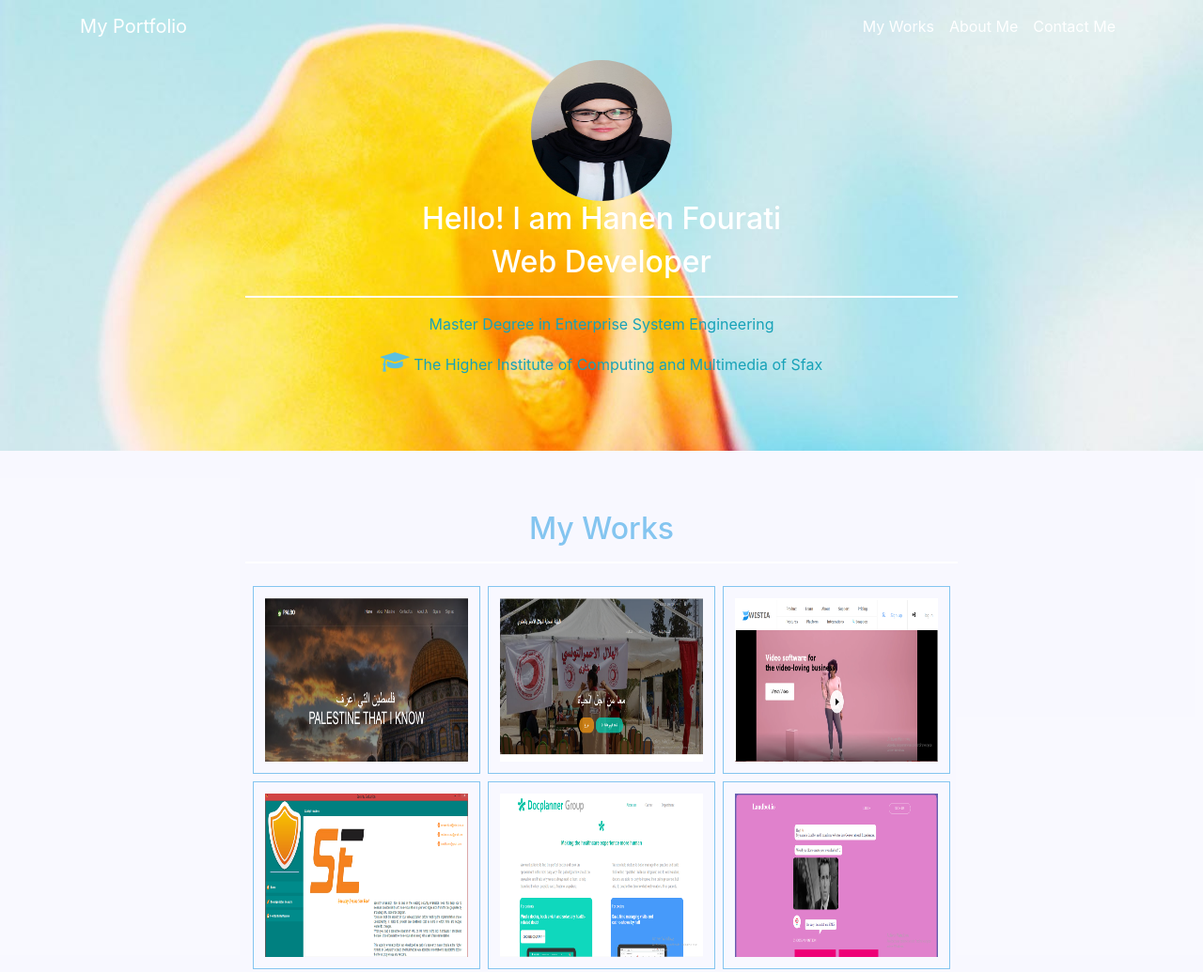
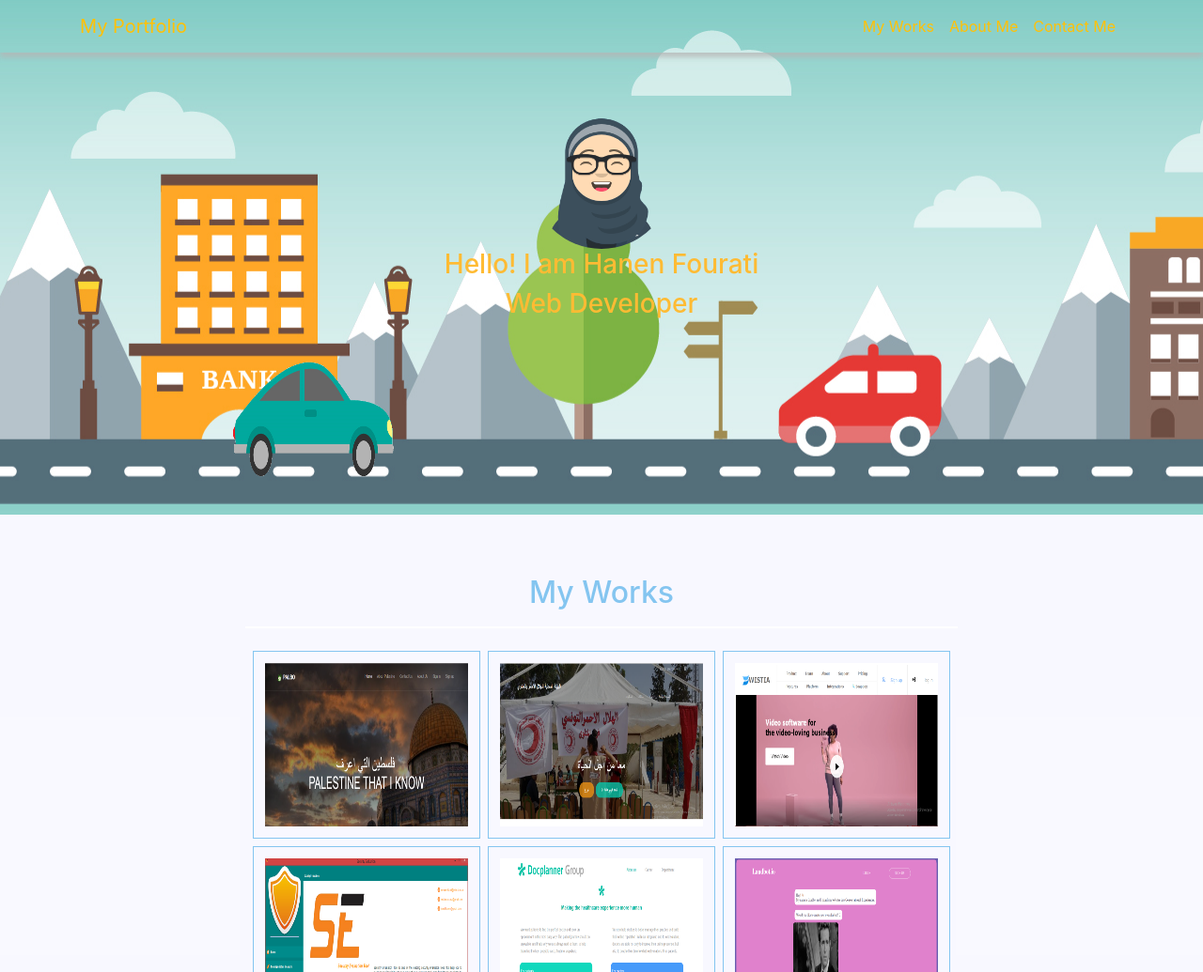
Before and after one commit to HanenFourati/check-point-portfolio, a plain HTML site: page portfolioindex.html in a window 1280 px wide. Shown: the top 1035 px of the page at 94% size. Drawn offline with nearby package versions, Linux system fonts and the light colour scheme.

Commit message:
third commit

```diff
--- a/portfolioindex.css
+++ b/portfolioindex.css
@@ -1,13 +1,32 @@
 .backstyle{
-    background-image: url('fiore_giallo_foto_2_1440x900.jpg');  /* customize the head image back ground */
+    background-image: url('33249-NZCLGV.jpg');  /* customize the head image back ground */
+    padding-top: 9%;
+    box-sizing: border-box;
+    -webkit-animation: slide 20s linear infinite;
 
-    padding: 5%;}
+
+}
+@-webkit-keyframes slide {
+    from { background-position: 0 0; }
+    to { background-position: -400px 0; }
+}
+.smallcar{
+    width: 200px;
+    height: 200px;
+
+}
+
+.shady{
+    -moz-box-shadow:0 5px 5px rgba(182, 182, 182, 0.75);
+    -webkit-box-shadow: 0 5px 5px rgba(182, 182, 182, 0.75);
+    box-shadow: 0 5px 5px rgba(182, 182, 182, 0.75);
+}
 li{
     list-style-type: none;
 
 }
 .yhello{
-    color: white; /* customize the header items color to white */
+    color: #ffbb33 ; /* customize the header items color to white */
 }
 #image-zoom-out{ /*customizethe image size*/
     width: 150px;
@@ -71,6 +90,7 @@ li{
 .afooter{  /* customize the footer links */
     text-decoration: underline;
     color: white;
+    font-size: 20px;
 }
 
 /* customize the grid */
--- a/portfolioindex.html
+++ b/portfolioindex.html
@@ -1,3 +1,4 @@
+<!DOCTYPE html>
 <html>
 <head>
 
@@ -19,27 +20,27 @@
     <meta name="viewport" content="width=device-width, initial-scale=1">
     <link rel="stylesheet" href="https://cdnjs.cloudflare.com/ajax/libs/font-awesome/4.7.0/css/font-awesome.min.css">
   </head>
-  <body>
+
     <!-- Intro banner -->
 
 <body>
     <header> <!-----header started -->
-        <nav class="navbar navbar-expand-lg navbar-light fixed-top" id="mainNav">
+        <nav class="navbar navbar-expand-lg navbar-light fixed-top shady" id="mainNav">
             <div class="container">
-              <a class="navbar-brand js-scroll-trigger" href="file:///C:/Users/fourati/Desktop/gomycode/Portfolio/portfolioindex.html" style="color: white;">My Portfolio</a>
+              <a class="navbar-brand js-scroll-trigger text-warning" href="file:///C:/Users/fourati/Desktop/gomycode/Portfolio/portfolioindex.html" style="color: white;">My Portfolio</a>
               <button class="navbar-toggler navbar-toggler-right collapsed" type="button" data-toggle="collapse" data-target="#navbarResponsive" aria-controls="navbarResponsive" aria-expanded="false" aria-label="Toggle navigation">
 
               </button>
               <div class="navbar-collapse collapse" id="navbarResponsive" >
                 <ul class="navbar-nav ml-auto">
                   <li class="nav-item">
-                    <a class="nav-link js-scroll-trigger" href="#work" style="color: white;">My Works</a>
+                    <a class="nav-link js-scroll-trigger text-warning" href="#work" >My Works</a>
                   </li>
                   <li class="nav-item">
-                    <a class="nav-link js-scroll-trigger" href="#about" style="color: white;">About Me</a>
+                    <a class="nav-link js-scroll-trigger text-warning" href="#about" >About Me</a>
                   </li>
                   <li class="nav-item">
-                    <a class="nav-link js-scroll-trigger" href="#contact" style="color: white;">Contact Me</a>
+                    <a class="nav-link js-scroll-trigger text-warning" href="#contact" >Contact Me</a>
                   </li>
 
                 </ul>
@@ -53,19 +54,23 @@
      <main> <!--my work grid started-->
         <div id="intro" class="container-fluid backstyle" >
             <div class="row">
-              <div class="col-lg-8 mx-auto text-center">
-                  <img id="image-zoom-out" src="hanen.jpg" class="rounded-circle" alt="personal"/>
-                  <h2 class="section-heading yhello">Hello! I am Hanen Fourati </h2>
-                  <h2 class="section-heading yhello">Web Developer</h2>
-                <hr class="border border-white">
 
-                <p  class="text-info">
+              <div class="col-lg-8 mx-auto text-center bubblebox">
+                  <img id="image-zoom-out" src="avataaars.png" class="rounded-circle" />
+                  <h3 class="section-heading yhello">Hello! I am Hanen Fourati </h3>
+                  <h3 class="section-heading yhello">Web Developer</h3>
+                </div>
+
+             <!--   <p  class="text-info">
                   Master Degree in Enterprise System Engineering </p>
 
                 <p class="text-info">
 
                   <i class="fa fa-graduation-cap" style="font-size:24px;color: #5bc0de;"></i>     The Higher Institute of Computing and Multimedia of Sfax </p>
-              </div>
+                -->
+                <div class="col-lg-8 mx-auto text-left">
+                  <img class="smallcar" src="imageedit_7_3772030916.png" />
+                </div>
             </div>
           </div>
 
@@ -329,15 +334,20 @@ $('#imagemodal').modal('show');});</script>
                               <div class="row">
                                 <div class="col-lg-4 ml-auto text-center">
 
-                                  <p> <i class="fa fa-phone" style="font-size:24px;color:white"></i>
+                                  <p> <i class="fa fa-phone" style="font-size:30px;color:#ffbb33"></i>
                                     51-759-477</p>
                                 </div>
                                 <div class="col-lg-4 mr-auto text-center">
 
                                   <p>
-                                    <i class="fa fa-envelope" style="font-size:24px;color:white"></i>
+                                    <i class="fa fa-envelope" style="font-size:30px;color:#ffbb33"></i>
                                      <a class="afooter" href="#">fouratihanen@gmail.com</a>
                                   </p>
+
+                                </div>
+                                <div class="col-lg-4 mr-auto text-center">
+                                <i class="fa fa-linkedin-square" style="font-size:30px;color: #ffbb33"></i>
+                                <a class="afooter" href="#">https://www.linkedin.com/in/hanen-fourati-03642091/</a>
                                 </div>
                               </div>
                             </div>
```
Also changed, not shown: 33249-NZCLGV.jpg (added), avataaars.png (added), fiore_giallo_foto_2_1440x900.jpg (deleted), hanen.jpg (deleted), imageedit_7_3772030916.png (added), 1 other file.
